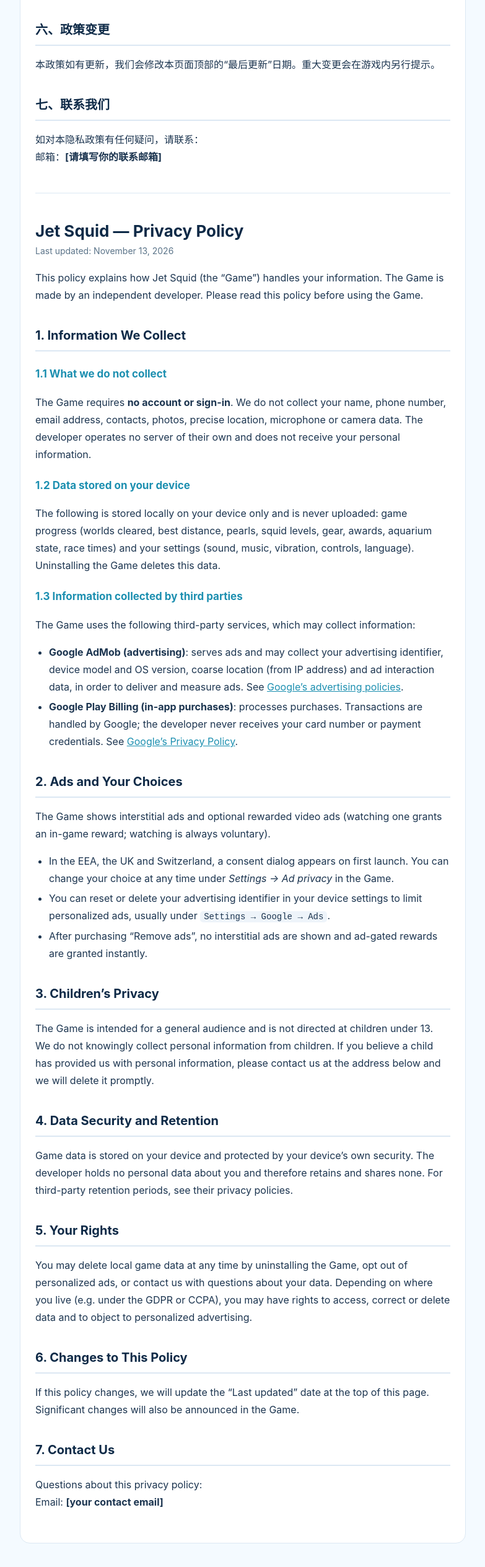
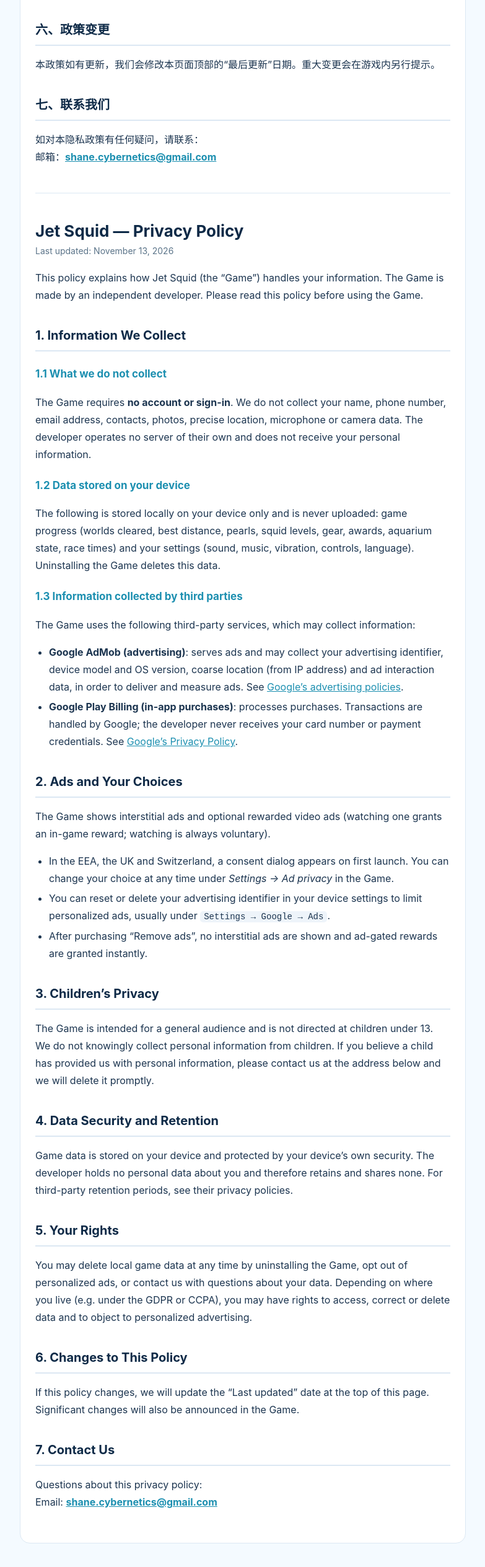
Before and after one commit to ESCracker/jetsquid-privacy, a plain HTML site: page index.html in a window 1280 px wide. Shown: the part 1564-4092 px from the top of the page at 62% size, without its empty margins (248-1031 px from the left). Drawn offline with Linux system fonts and the light colour scheme.

Commit message:
Add contact email
Co-Authored-By: Claude Opus 5.5 <noreply@anthropic.com>
Claude-Session: https://claude.ai/code/session_01Nx9dD7MixZFgpwoo6v5Vbq

```diff
--- a/index.html
+++ b/index.html
@@ -65,7 +65,7 @@ code{background:#eef4fa;padding:1px 6px;border-radius:5px;font-size:14px}
 
 <h2>七、联系我们</h2>
 <p>如对本隐私政策有任何疑问，请联系：<br>
-邮箱：<strong>[请填写你的联系邮箱]</strong></p>
+邮箱：<strong><a href="mailto:shane.cybernetics@gmail.com">shane.cybernetics@gmail.com</a></strong></p>
 
 <hr>
 
@@ -111,7 +111,7 @@ code{background:#eef4fa;padding:1px 6px;border-radius:5px;font-size:14px}
 
 <h2>7. Contact Us</h2>
 <p>Questions about this privacy policy:<br>
-Email: <strong>[your contact email]</strong></p>
+Email: <strong><a href="mailto:shane.cybernetics@gmail.com">shane.cybernetics@gmail.com</a></strong></p>
 
 </div>
 </body>
```
